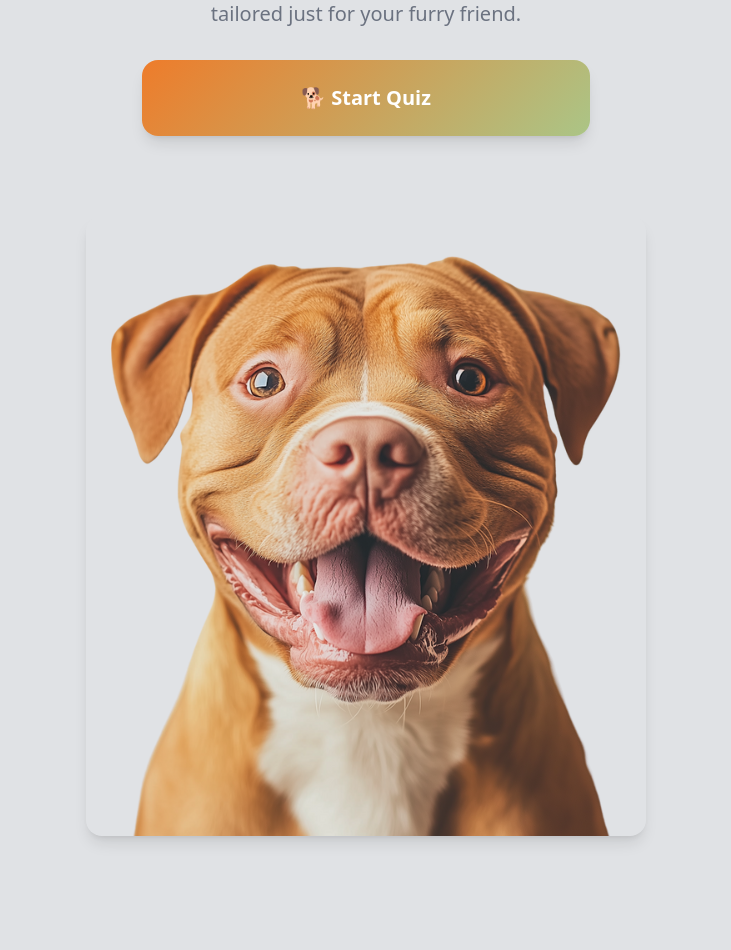
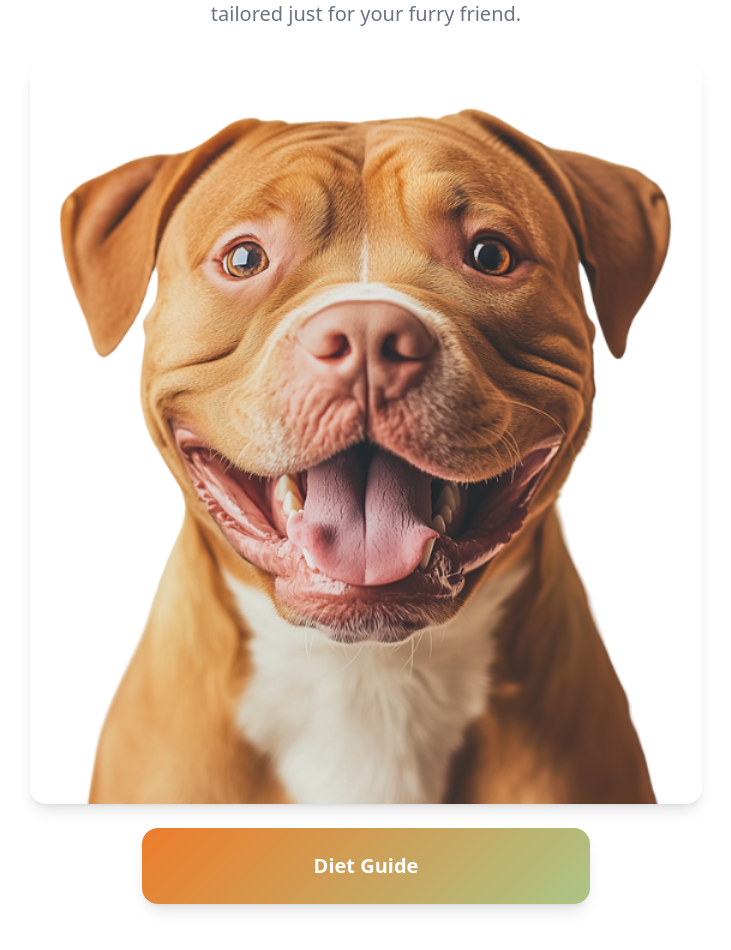
Before and after one commit to robertpetselite/pup-pathfinder-quiz, a React (Vite) app: page / in a window 1280 px wide. Shown: the part 332-1282 px from the top of the page, without its empty margins (274-1005 px from the left). Before the commit the page ends 1232 px from the top, so only its background shows below. Built offline with nearby package versions, Linux system fonts and the light colour scheme.

Commit message:
Made a few minor changes to the funnel

```diff
--- a/index.html
+++ b/index.html
@@ -11,11 +11,11 @@
     <meta property="og:title" content="Pets Elite - Find the Perfect Food Plan for Your Dog" />
     <meta property="og:description" content="Take our quick quiz to discover the best nutrition plan for your dog. Get personalized feeding recommendations from pet nutrition experts." />
     <meta property="og:type" content="website" />
-    <meta property="og:image" content="https://lovable.dev/opengraph-image-p98pqg.png" />
+    <meta property="og:image" content="" />
 
     <meta name="twitter:card" content="summary_large_image" />
-    <meta name="twitter:site" content="@lovable_dev" />
-    <meta name="twitter:image" content="https://lovable.dev/opengraph-image-p98pqg.png" />
+    <meta name="twitter:site" content="" />
+    <meta name="twitter:image" content="" />
   </head>
 
   <body>
--- a/src/components/slides/LandingSlide.tsx
+++ b/src/components/slides/LandingSlide.tsx
@@ -29,16 +29,7 @@ export function LandingSlide({ onStartQuiz }: LandingSlidePro) {
             Answer a few quick questions and get a personalized feeding guide tailored just for your furry friend.
           </p>
 
-          <div className="max-w-md mx-auto">
-            <QuizButton
-              variant="primary"
-              onClick={onStartQuiz}
-              className="text-xl py-6 px-8 w-full"
-            >
-              🐕 Start Quiz
-            </QuizButton>
-          </div>
-        </div>
+
 
         {/* Dog Image */}
         <div className="max-w-2xl mx-auto mt-8">
@@ -48,6 +39,16 @@ export function LandingSlide({ onStartQuiz }: LandingSlidePro) {
             className="w-full h-auto rounded-2xl shadow-lg"
           />
         </div>
+        <div className="max-w-md mx-auto">
+            <QuizButton
+              variant="primary"
+              onClick={onStartQuiz}
+              className="text-xl py-6 px-8 mt-6 w-full"
+            >
+              Diet Guide
+            </QuizButton>
+          </div>
+        </div>
       </div>
     </div>
   );
--- a/src/components/slides/ThankYouSlide.tsx
+++ b/src/components/slides/ThankYouSlide.tsx
@@ -55,7 +55,9 @@ export function ThankYouSlide({ customerName }: ThankYouSlideProps) {
               Want to learn more about Pets Elite premium products?
             </p>
             <a
-              href="#"
+              href="https://petselite.co.za/all-products/"
+              target="_blank"
+              rel="noopener"
               className="text-primary hover:text-primary/80 font-semibold underline"
             >
               Browse Our Complete Product Range →
--- a/src/index.css
+++ b/src/index.css
@@ -9,7 +9,7 @@ All colors MUST be HSL.
 @layer base {
   :root {
     /* Pet-friendly warm color palette */
-    --background: 220 9% 89%;
+    --background: #fff;
     --foreground: 220 9% 9%;
 
     --card: 0 0% 100%;
```
